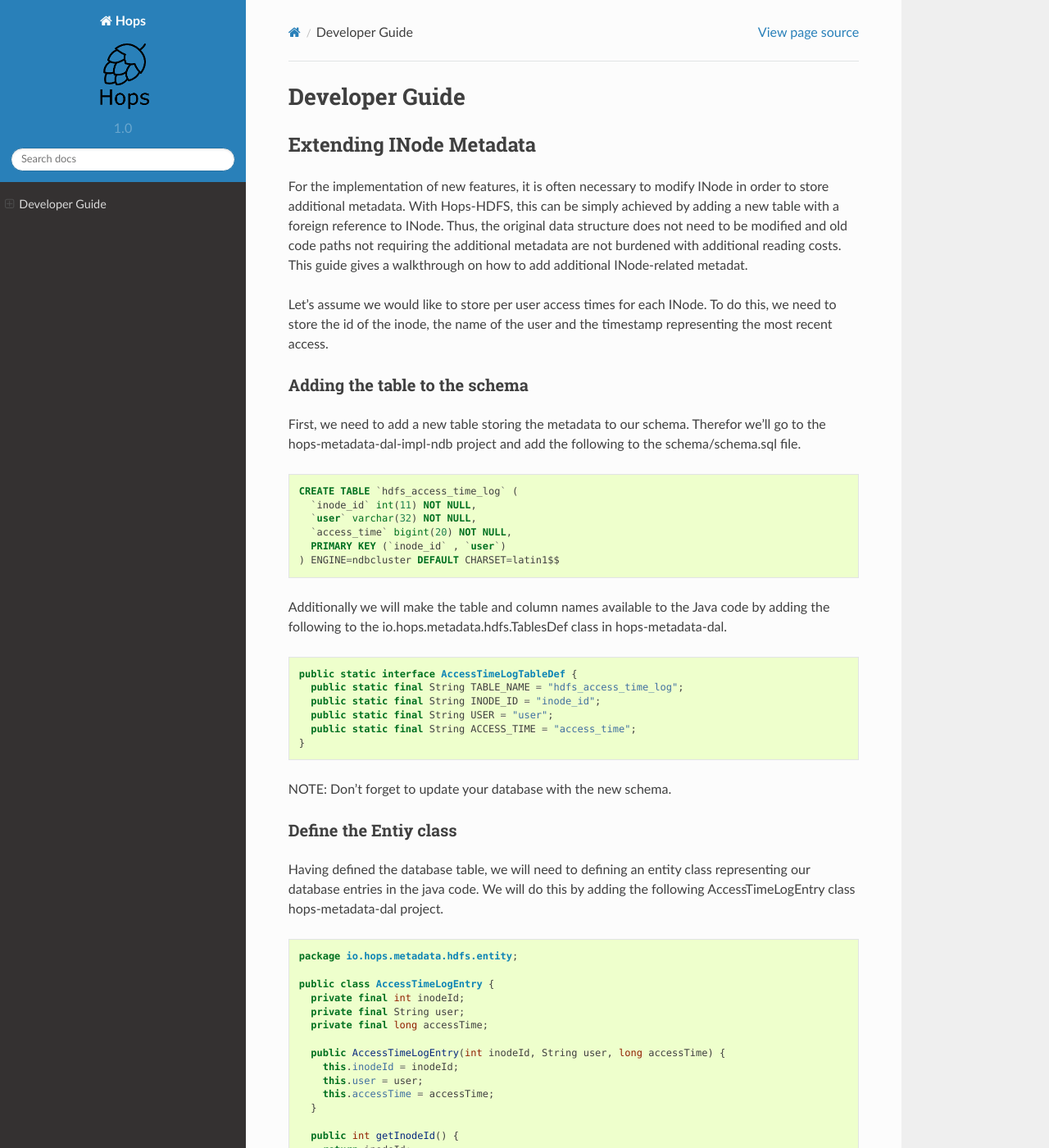
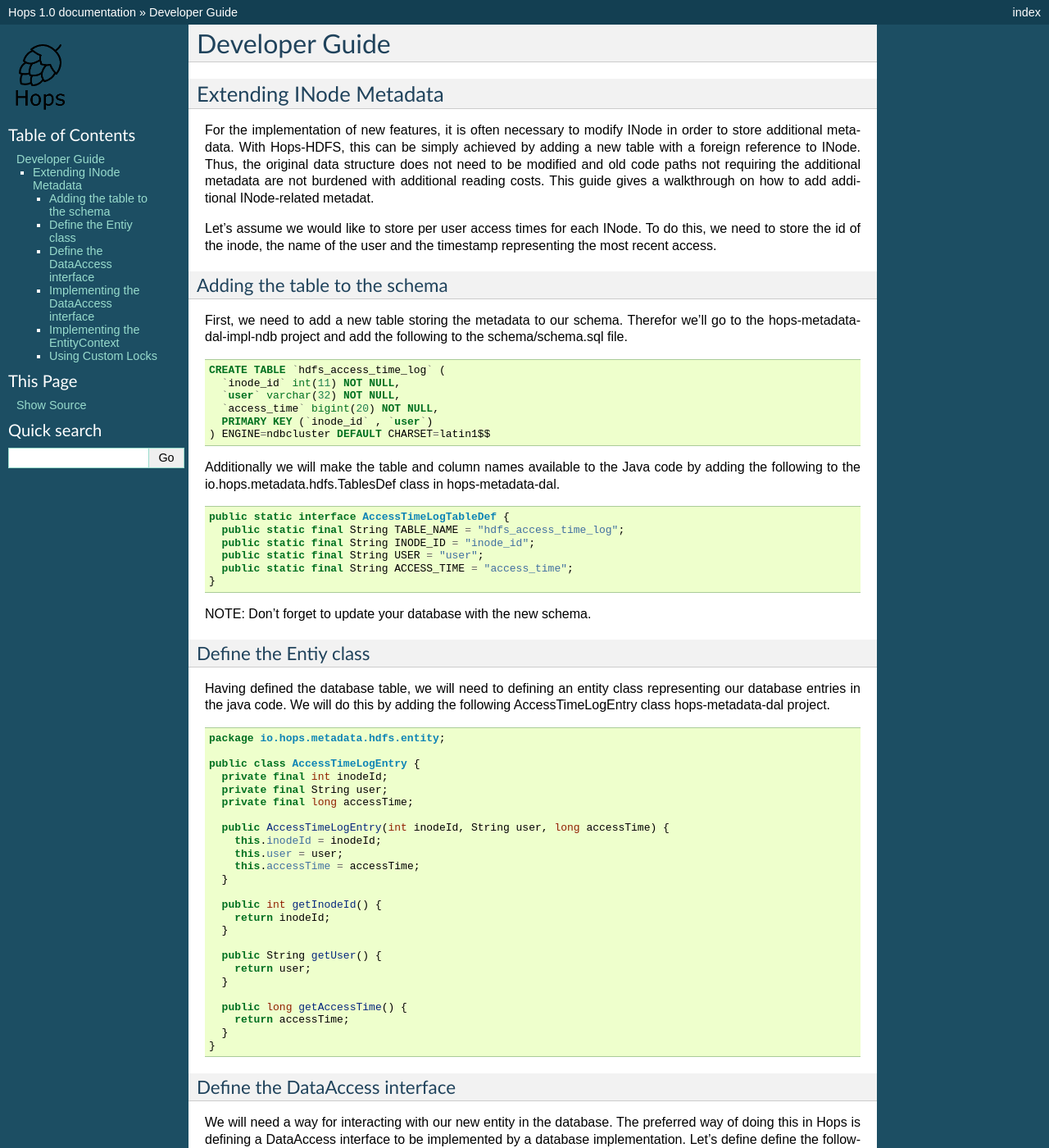
Before and after one commit to logicalclocks/hops-docs, a Sphinx documentation site: the page built from docs/developer_guide.rst, in a window 1280 px wide and 1400 px high. Shown: the whole window at 82% size. Built offline with Sphinx 7.4.7, drawn with Linux system fonts in a browser that asks for light colours; some of the changed text lies outside the part shown.

Commit message:
rollback

```diff
--- a/docs/conf.py
+++ b/docs/conf.py
@@ -14,7 +14,6 @@
 
 import sys
 import os
-import sphinx_rtd_theme
 
 # If extensions (or modules to document with autodoc) are in another directory,
 # add these directories to sys.path here. If the directory is relative to the
@@ -45,7 +44,7 @@ master_doc = 'index'
 
 # General information about the project.
 project = u'Hops'
-copyright = u'2015, www.hops.io'
+copyright = u'2015, Jim Dowling, .....'
 
 # The version info for the project you're documenting, acts as replacement for
 # |version| and |release|, also used in various other places throughout the
@@ -99,8 +98,7 @@ pygments_style = 'sphinx'
 
 # The theme to use for HTML and HTML Help pages.  See the documentation for
 # a list of builtin themes.
-#html_theme = 'default'
-html_theme = "sphinx_rtd_theme"
+html_theme = 'default'
 
 # Theme options are theme-specific and customize the look and feel of a theme
 # further.  For a list of options available for each theme, see the
@@ -109,8 +107,6 @@ html_theme = "sphinx_rtd_theme"
 
 # Add any paths that contain custom themes here, relative to this directory.
 #html_theme_path = []
-#html_theme_path = [sphinx_rtd_theme.get_html_theme_path()]
-html_theme_path = ["_themes", ]
 
 # The name for this set of Sphinx documents.  If None, it defaults to
 # "<project> v<release> documentation".
@@ -131,7 +127,7 @@ html_logo = 'imgs/hops.png'
 # Add any paths that contain custom static files (such as style sheets) here,
 # relative to this directory. They are copied after the builtin static files,
 # so a file named "default.css" will overwrite the builtin "default.css".
-#html_static_path = ['_static']
+html_static_path = ['_static']
 
 # Add any extra paths that contain custom files (such as robots.txt or
 # .htaccess) here, relative to this directory. These files are copied
```
